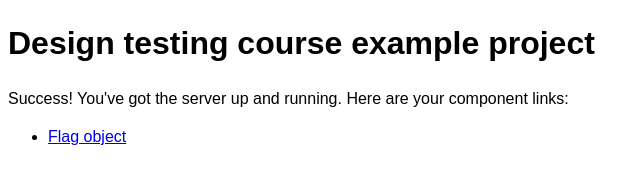
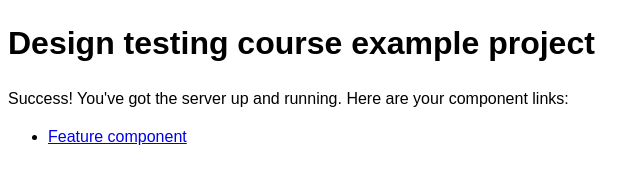
Before and after one commit to froots/design-testing-course, a website: page src/index.html in a window 1280 px wide. Shown: the full height of the page, 0-640 px from the left. Drawn offline with Linux system fonts and the light colour scheme.

Commit message:
Change file name

```diff
--- a/src/index.html
+++ b/src/index.html
@@ -14,7 +14,7 @@
   <h1>Design testing course example project</h1>
   <p>Success! You've got the server up and running. Here are your component links:</p>
   <ul>
-    <li><a href="flag-object.html">Flag object</a></li>
+    <li><a href="feature.html">Feature component</a></li>
   </ul>
 </body>
 </html>
```
Also changed, not shown: src/feature.html (renamed from src/flag-object.html).
